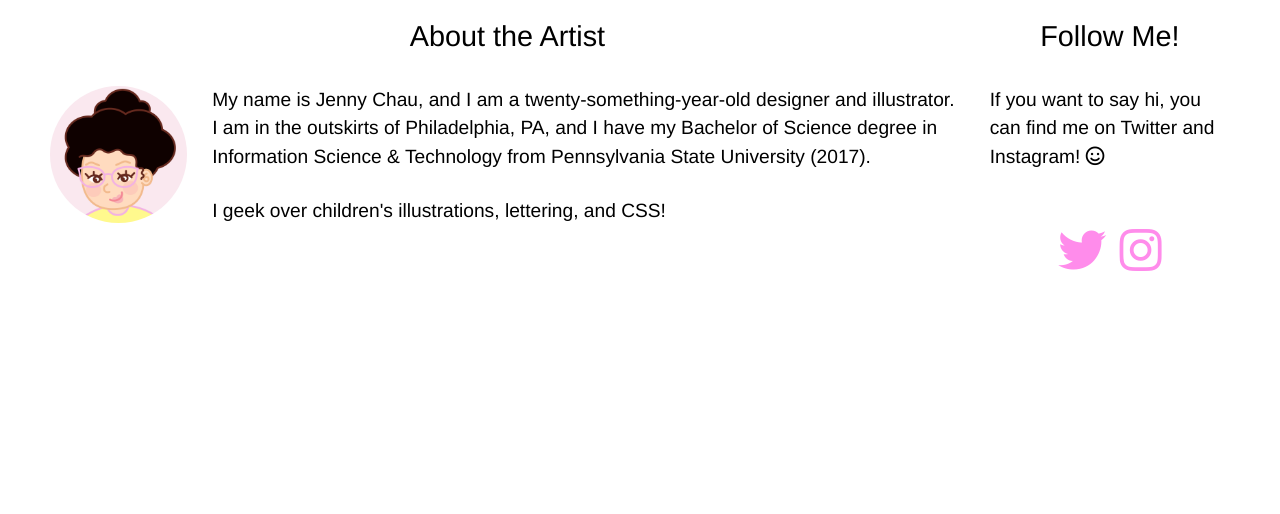
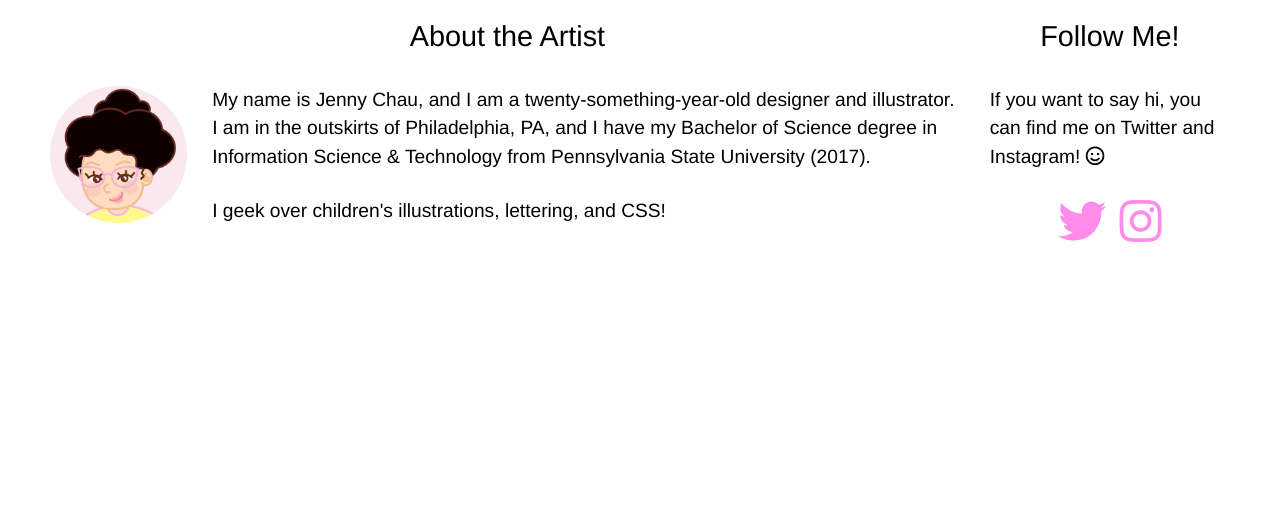
Before and after one commit to jechau/jennychau.github.io, a PHP site: page /about in a window 1280 px wide. Shown: the part 172-686 px from the top of the page. Run offline with PHP 8.4, Linux system fonts and the light colour scheme.

Commit message:
Update style.css

```diff
--- a/css/style.css
+++ b/css/style.css
@@ -38,11 +38,6 @@ a:hover {
     text-align: center;
     font-size: 2.5em;
     display:block;
-}
-
-.social::before {
-    content: "\A";
-    white-space: pre;
 }
 
 input,
```
